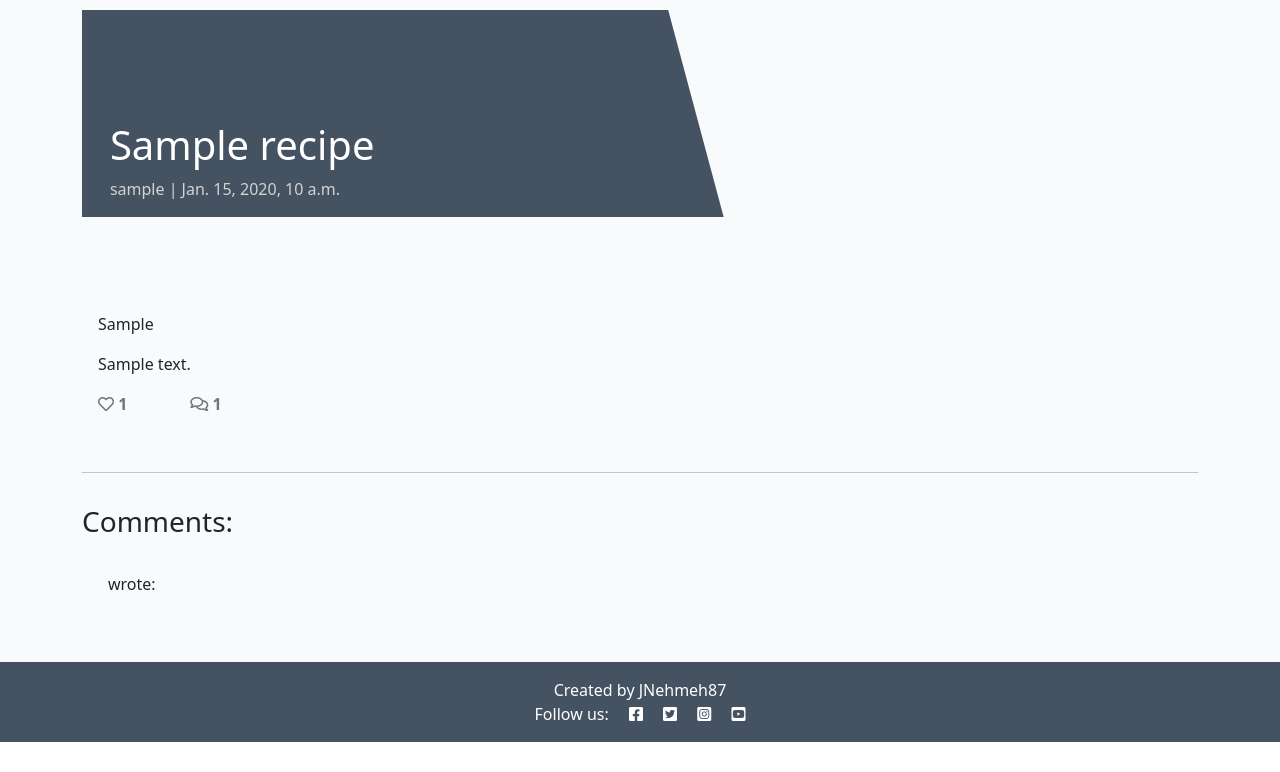
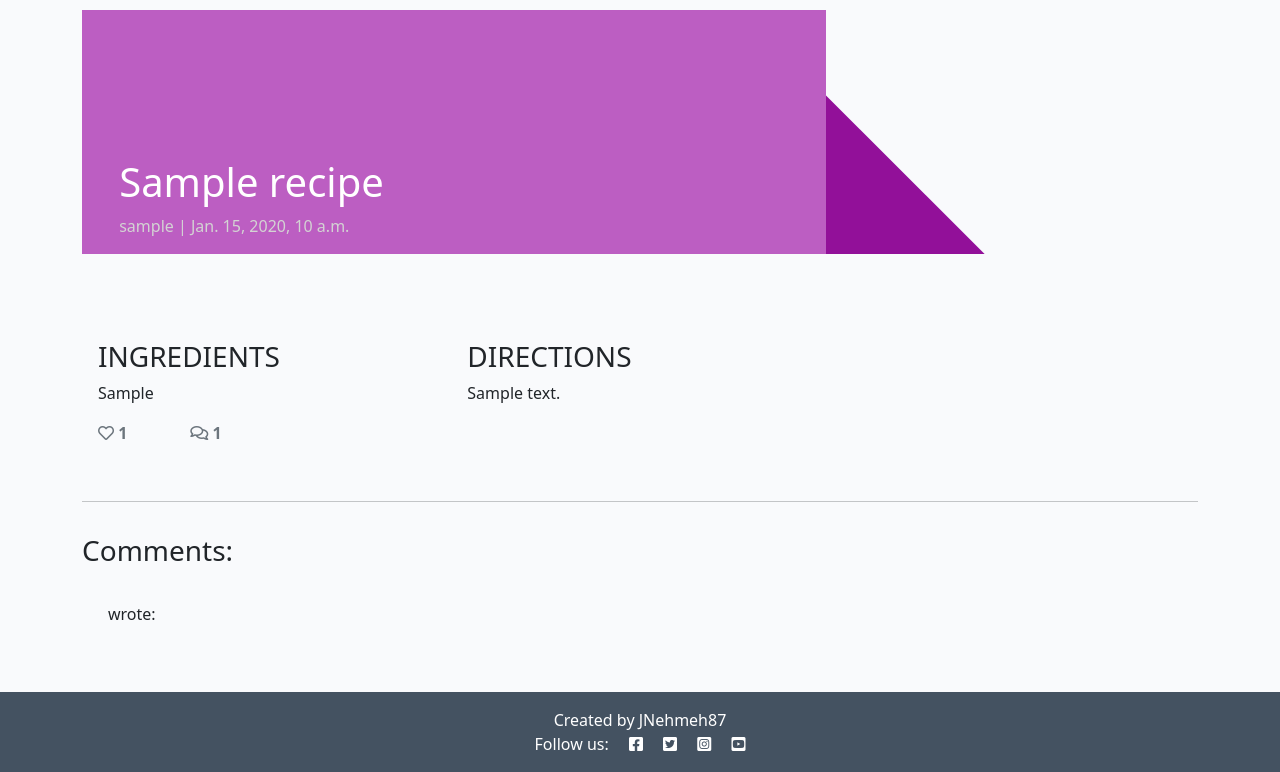
Before and after one commit to jnehmeh87/ProjectFour, a Django app: a page that uses templates/recipe_detail.html in a window 1280 px wide. Shown: the part 60-832 px from the top of the page. Before the commit the page ends 802 px from the top, so only its background shows below. Run offline with Django 3.2, Linux system fonts and the light colour scheme; tables that the repository leaves empty hold one stand-in row (values such as "Sample post"); some libraries are stand-ins or nearby versions.

Commit message:
Work on the design and add some recipes

```diff
--- a/recipe/views.py
+++ b/recipe/views.py
@@ -37,7 +37,7 @@ class RecipeDetail(View):
     def post(self, request, slug, *args, **kwargs):
         queryset = Recipe.objects.filter(status=1)
         recipe = get_object_or_404(queryset, slug=slug)
-        comment = recipe.comments.filter(approved=True).order_by('created_on')
+        comments = recipe.comments.filter(approved=True).order_by('created_on')
         liked = False
         if recipe.likes.filter(id=self.request.user.id).exists():
             liked = True
@@ -58,17 +58,17 @@ class RecipeDetail(View):
             "recipe_detail.html",
             {
                 "recipe": recipe,
-                "comments": comment,
+                "comments": comments,
                 "commented": True,
-                "liked": liked,
-                "comment_form": CommentForm()
+                "comment_form": comment_form,
+                "liked": liked
             },
         )
 
 
 class RecipeLike(View):
 
-    def post(self, request, slug):
+    def post(self, request, slug, *args, **kwargs):
         recipe = get_object_or_404(Recipe, slug=slug)
 
         if recipe.likes.filter(id=request.user.id).exists():
--- a/static/css/style.css
+++ b/static/css/style.css
@@ -43,7 +43,7 @@ body {
     bottom: 5%;
     min-width: 30%;
     left: -2px;
-    background-color: #23BBBB;
+    background-color: #921099bc;
 }
 
 .author {
@@ -57,12 +57,12 @@ body {
     overflow: hidden;
     position: relative;
     display: inline-block;
-    height: 33vh;
+    height: 38vh;
     width: 100%;
 }
 
 .masthead-text {
-    background-color: #445261;
+    background-color: #9e11a5aa;
     color: white;
     position: relative;
 }
@@ -79,10 +79,10 @@ body {
     right: 90%;
     height: 100%;
     width: 150%;
-    background: #445261;
-    -webkit-transform: skew(15deg);
-    -moz-transform: skew(15deg);
-    transform: skew(15deg);
+    background: #921099;
+    -webkit-transform: skew(45deg);
+    -moz-transform: skew(45deg);
+    transform: skew(45deg);
     z-index: 100;
 }
 
@@ -93,7 +93,7 @@ body {
 
 .recipe-link:hover,
 .page-link {
-    color: #E84610;
+    color: #921099;
 }
 
 .recipe-title {
--- a/templates/recipe_detail.html
+++ b/templates/recipe_detail.html
@@ -4,13 +4,13 @@
 <div class="masthead">
     <div class="container">
         <div class="row g-0">
-            <div class="col-md-6 masthead-text">
+            <div class="col-md-8 masthead-text">
                 <!-- Recipe title goes in these h1 tags -->
                 <h1 class="recipe-title">{{ recipe.title }}</h1>
                 <!-- Recipe author goes before the | the post's created date goes after -->
                 <p class="recipe-subtitle">{{ recipe.author }} | {{ recipe.created_on }}</p>
             </div>
-            <div class="d-none d-md-block col-md-6 masthead-image">
+            <div class="d-none d-md-block col-md-4 masthead-image">
                 <!-- The featured image URL goes in the src attribute -->
                 {% if "placeholder" in recipe.featured_image.url %}
                 <img src="/media/Good_Food_Display_-_NCI_Visuals_Online_lcfmur.jpg" width="100%">
@@ -24,16 +24,24 @@
 
 <div class="container">
     <div class="row">
-        <div class="col card mb-4  mt-3 left  top">
+        <div class="col card mb-4  mt-1 left  top">
             <div class="card-body">
                 <!-- The recipe content goes inside the card-text. -->
                 <!-- Use the | safe filter inside the template tags -->
-                <p class="card-text ">
-                    {{ recipe.ingredients | safe }}
-                </p>
-                <p class="card-text ">
-                    {{ recipe.preparation_content | safe }}
-                </p>
+                <div class="row">
+                    <div class="card-text col-md-4">
+                        <h3>INGREDIENTS</h3>
+                        <p>
+                            {{ recipe.ingredients | safe }}
+                        </p>
+                    </div>
+                    <div class="card-text col-md-8">
+                        <h3>DIRECTIONS</h3>
+                        <p>
+                            {{ recipe.preparation_content | safe }}
+                        </p>
+                    </div>
+                </div>
                 <div class="row">
 
                     <div class="col-1">
```
Also changed, not shown: templates/index.html (+4 -3 lines).
